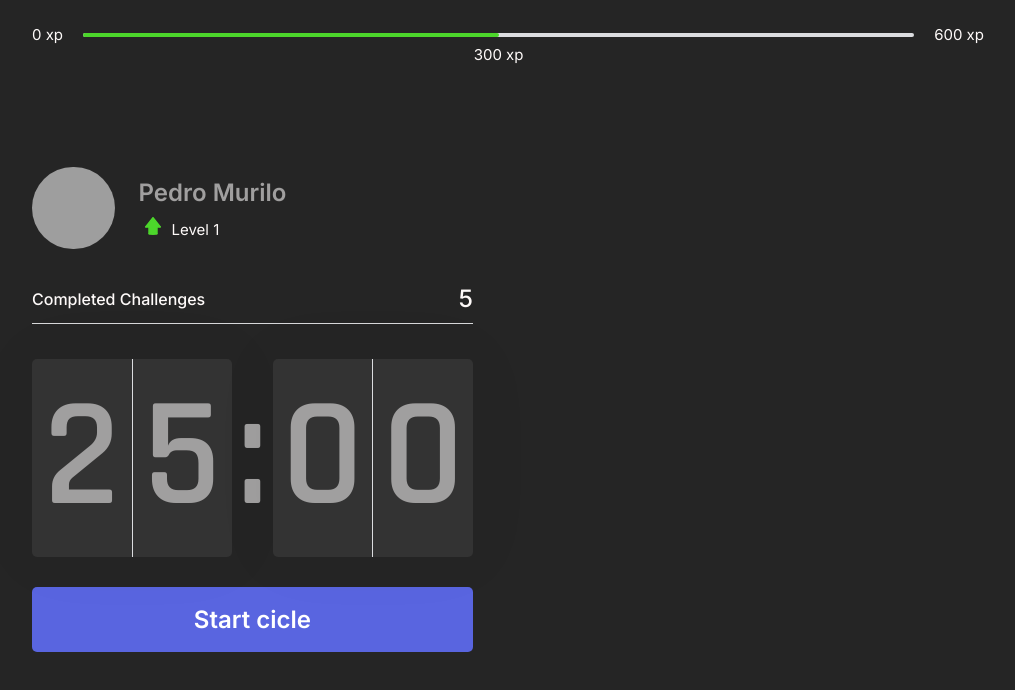
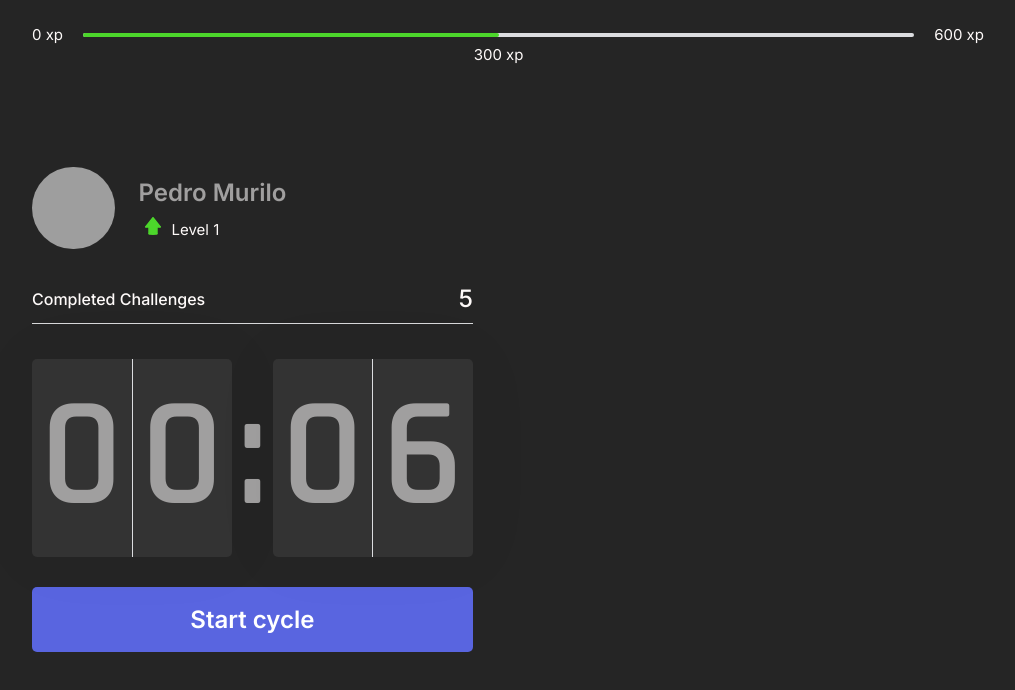
Before and after one commit to Pedro-Murilo/werpg, a Next.js app: page / in a window 1280 px wide. Shown: the top 690 px of the page, without its empty margins (132-1147 px from the left). Built offline with nearby package versions, Linux system fonts and the light colour scheme; grey boxes are pictures that could not be loaded.

Commit message:
feat: countdown reset

```diff
--- a/src/components/Countdown.tsx
+++ b/src/components/Countdown.tsx
@@ -1,10 +1,13 @@
 import { useState, useEffect } from "react";
-import { CountdownButton, CountdownContainer } from "../styles/components/CountdownStyle";
+import { CountdownButton, CountdownContainer, AbandonCycleButton } from "../styles/components/CountdownStyle";
+
+let countdownTimeout: NodeJS.Timeout;
 
 function Countdown() {
 
-  const [time, setTime] = useState(25 * 60);
-  const [active, setActive] = useState(false);
+  const [time, setTime] = useState(0.1 * 60);
+  const [isActive, setIsActive] = useState(false);
+  const [hasFinished, setHasFinished] = useState(false);
 
   const minutes = Math.floor(time / 60);
   const seconds = time % 60;
@@ -14,16 +17,25 @@ function Countdown() {
   const [secondLeft, secondRight] = String(seconds).padStart(2, '0').split('');
 
   const startCountdown = () => {
-      setActive(true);
+      setIsActive(true);
+  }
+
+  const resetCountdown = () => {
+    clearTimeout(countdownTimeout);
+    setIsActive(false);
+    setTime(0.1 * 60);
   }
 
   useEffect(() => {
-    if(active && time > 0) {
-        setTimeout(() => {
+    if(isActive && time > 0) {
+        countdownTimeout = setTimeout(() => {
             setTime(time -1);
         }, 1000)
+    } else if (isActive && time === 0) {
+      setHasFinished(true);
+      setIsActive(false);
     }
-  }, [active, time])
+  }, [isActive, time])
 
   return (
     <div>
@@ -38,10 +50,33 @@ function Countdown() {
           <span>{secondRight}</span>
         </div>
       </CountdownContainer>
-      <CountdownButton
-       type="button"
-       onClick={startCountdown}
-      >Start cicle</CountdownButton>
+
+      { hasFinished ? (
+         <CountdownButton
+         disabled
+        >
+          Finished cycle
+        </CountdownButton>
+      ) : (
+        <>
+        { isActive ? (
+          <AbandonCycleButton
+          type="button"
+          onClick={resetCountdown}
+         >
+           Abandon cycle
+         </AbandonCycleButton>
+        ) : (
+          <CountdownButton
+          type="button"
+          onClick={startCountdown}
+         >
+           Start cycle
+         </CountdownButton>
+        )}
+        </>
+      )}
+
     </div>
   );
 }
--- a/src/styles/components/CountdownStyle.tsx
+++ b/src/styles/components/CountdownStyle.tsx
@@ -49,7 +49,34 @@ export const CountdownButton = styled.button`
     font-weight: 600;
     transition: background-color 200ms;
 
-    &:hover {
+    &:not(:disabled):hover {
         background: var(--blue-dark);
     }
+
+    &:disabled {
+        background: var(--white);
+        color: var(--green);
+        cursor: not-allowed;
+    }
 `
+
+export const AbandonCycleButton = styled.button`
+    width: 100%;
+    height: 6.5rem;
+    margin-top: 3rem;
+    display: flex;
+    align-items: center;
+    justify-content: center;
+    border: 0;
+    border-radius: 0.5rem;
+    background: var(--white);
+    color: var(--title);
+    font-size: 2.4rem;
+    font-weight: 600;
+    transition: background-color 200ms;
+
+    &:not(:disabled):hover {
+        background: var(--red);
+        color: var(--white)
+    }
+`
```
